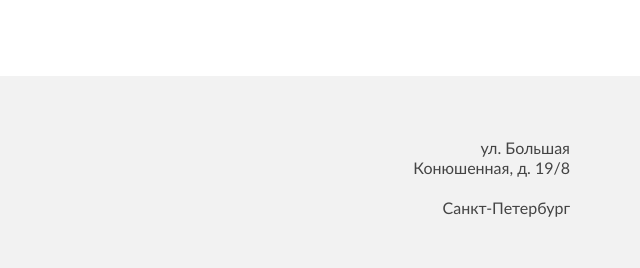
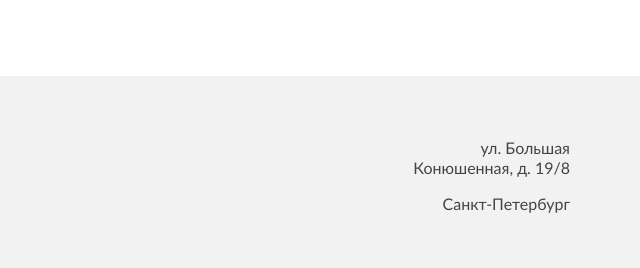
Before and after one commit to xaru123/246026-cat-energy-30, a website: page source/catalog.html in a window 1280 px wide. Shown: the part 3520-3788 px from the top of the page, 640-1280 px from the left. Drawn offline with nearby package versions, Linux system fonts and the light colour scheme; files that its build step writes are made by us from their sources.

Commit message:
index 8 9

```diff
--- a/source/catalog.html
+++ b/source/catalog.html
@@ -426,10 +426,8 @@
     <div class="location__container container">
       <p class="location__invitation">Приглашаем к&nbsp;сотрудничеству дилеров!</p>
       <address class="location__address">
-        <p>ул. Большая</p>
-        <p>Конюшенная, д. 19/8</p>
-        <p class="location__text location__text--hidden">&nbsp;</p>
-        <p>Санкт-Петербург</p>
+        ул. Большая Конюшенная, д. 19/8
+        <span class="location__address--city"> Санкт-Петербург </span>
       </address>
     </div>
 
--- a/source/styles/blocks/location.scss
+++ b/source/styles/blocks/location.scss
@@ -23,7 +23,7 @@
     padding: 60px 78px 60px 80px;
     position: absolute;
     top: 95px;
-    left: calc((100% - $width-desktop)/ 2 + $padding-desktop);
+    left: calc((100% - $width-desktop) / 2 + $padding-desktop);
     width: 565px;
     background: $color-white;
     gap: 87px;
@@ -48,7 +48,7 @@
   }
 }
 
-.location__address p {
+.location__address {
   margin: 0;
   padding: 0;
   font-style: normal;
@@ -66,12 +66,10 @@
   }
 }
 
-
-.location__text--hidden {
-  display: none;
-
+.location__address--city {
   @media (min-width: $width-table) {
     display: block;
+    margin-top: 16px;
   }
 }
 
```
Also changed, not shown: source/form.html (+2 -4 lines), source/index.html (+2 -4 lines).
